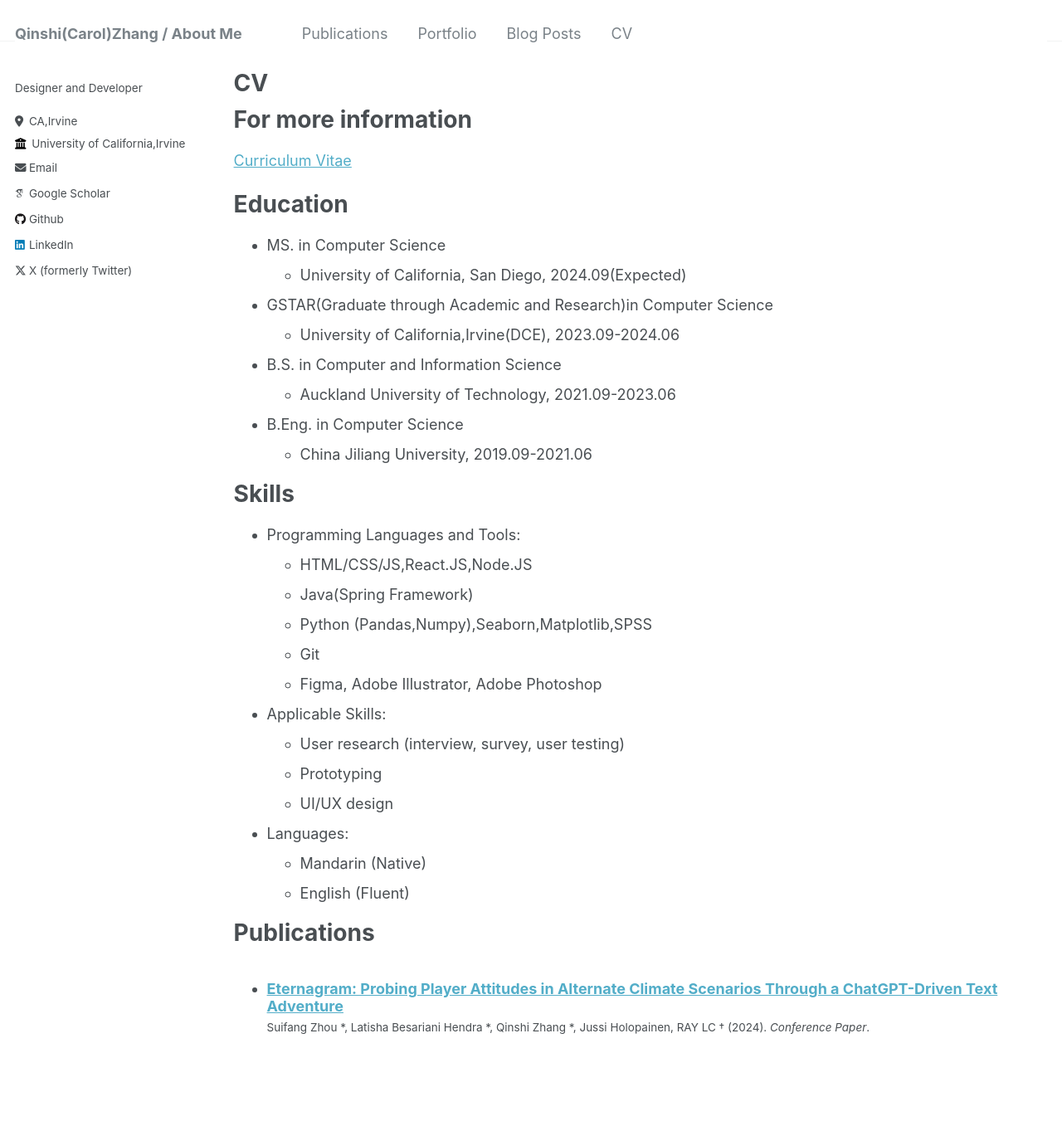
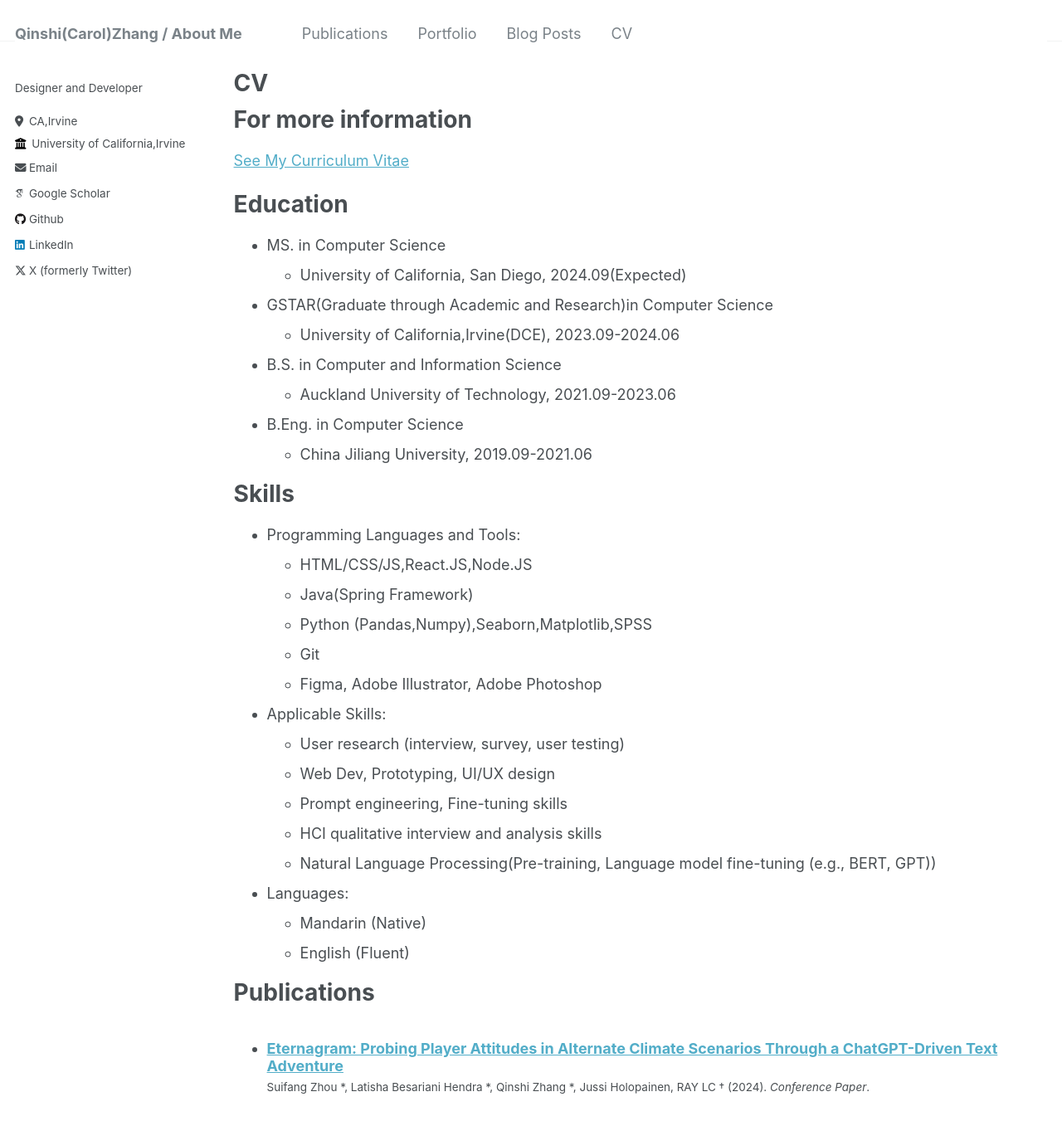
Before and after one commit to Carolzhangzz/AcademicWeb, a Jekyll site: the page built from _pages/cv.md, in a window 1280 px wide and 1400 px high. Shown: the top 1357 px of the window at 83% size. Built offline with Jekyll 4.4.1, drawn with Linux system fonts in a browser that asks for light colours; some web fonts are replaced.

Commit message:
Update cv.md

```diff
--- a/_pages/cv.md
+++ b/_pages/cv.md
@@ -12,7 +12,7 @@ redirect_from:
 
 For more information
 ======
-[Curriculum Vitae](https://drive.google.com/file/d/1y8b9F5FtNI9AKuYcUnIlxRsdlxrngmSV/view?usp=sharing)
+[See My Curriculum Vitae](https://drive.google.com/file/d/1iCes8hiATQl0lANcCq8IDKt_NeGUzh_S/view?usp=sharing)
 
 Education
 ======
@@ -35,8 +35,10 @@ Skills
   * Figma, Adobe Illustrator, Adobe Photoshop
 * Applicable Skills:
   * User research (interview, survey, user testing)
-  * Prototyping
-  * UI/UX design
+  * Web Dev, Prototyping, UI/UX design
+  * Prompt engineering, Fine-tuning skills
+  * HCI qualitative interview and analysis skills
+  * Natural Language Processing(Pre-training, Language model fine-tuning (e.g., BERT, GPT))
 * Languages:
   * Mandarin (Native)
   * English (Fluent)
```
